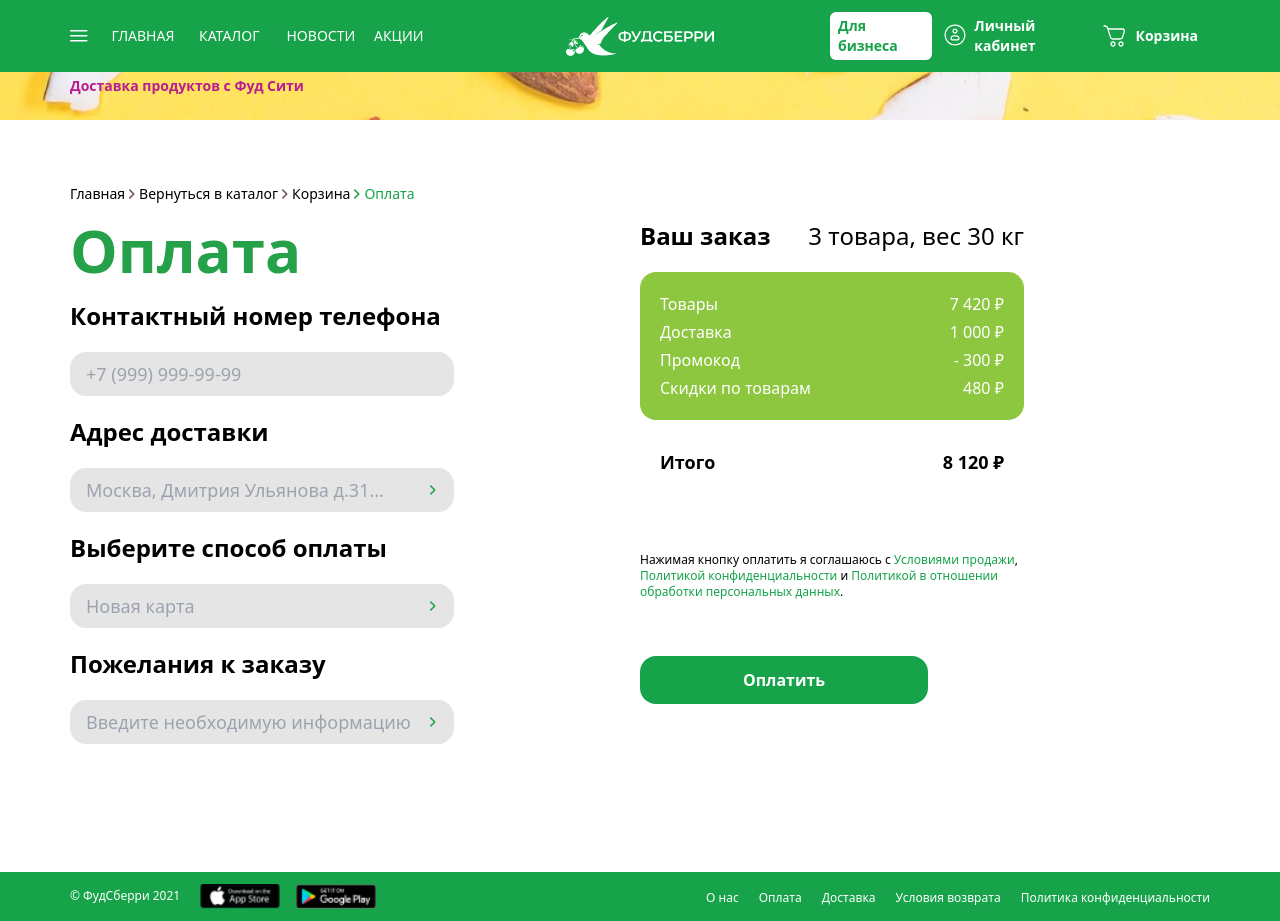
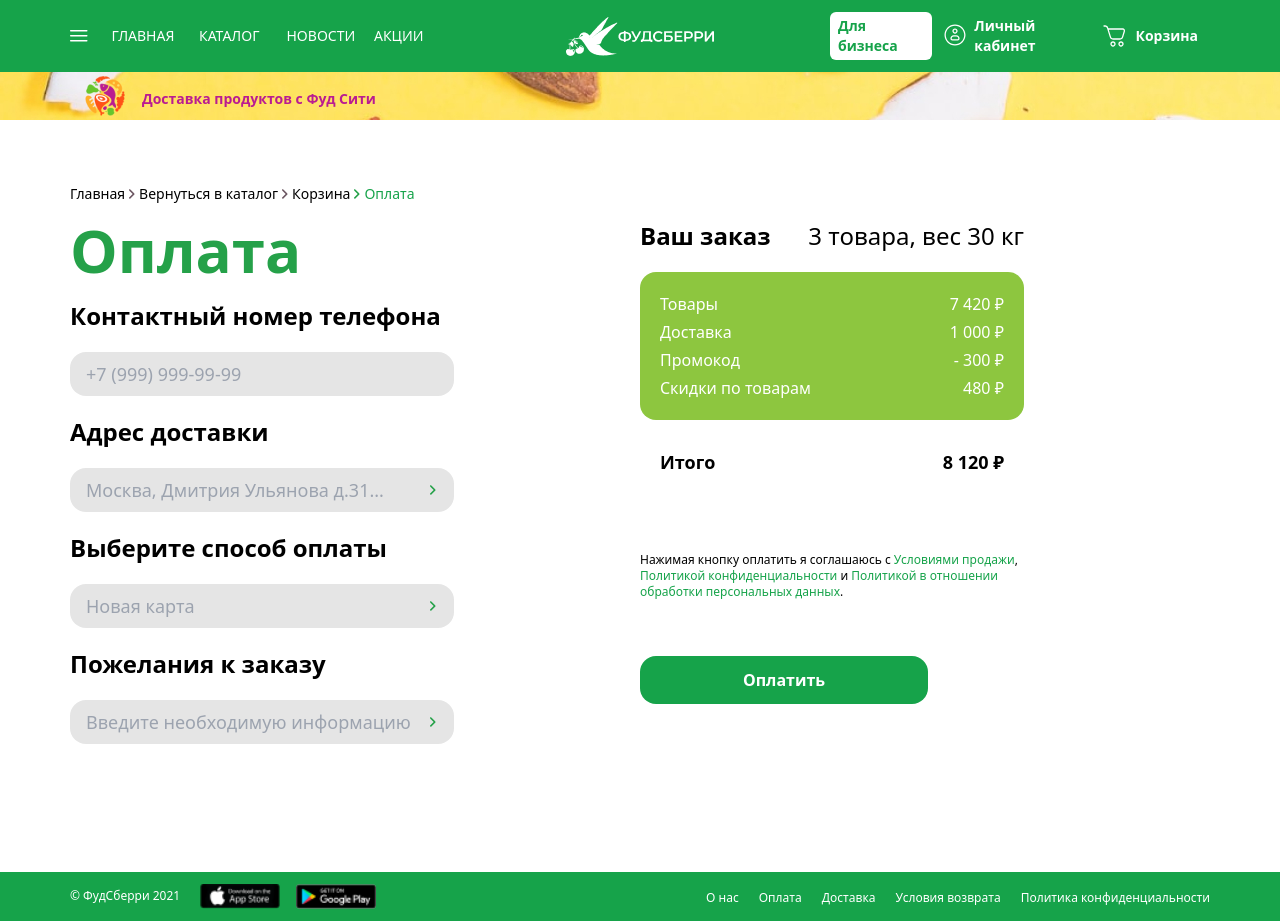
Before and after one commit to Pustovalov95/foodsberry, a plain HTML site: page PayDisplay/pay.html in a window 1280 px wide. Drawn offline with nearby package versions, Linux system fonts and the light colour scheme.

Commit message:
Add files via upload

```diff
--- a/PayDisplay/pay.html
+++ b/PayDisplay/pay.html
@@ -127,7 +127,7 @@
             <div class="2xl:block 2xl:mx-auto 2xl:w-[1140px] xl:w-[960px] lg:w-[720px] md:w-[540px] sm:w-[96%]">
                 <div class="flex items-center py-1 lg:ml-2 xl:ml-32 font-bold text-subheaderColor text-sm">
                     <div>
-                        <img src="img/Header/subheader_logo.png" alt="">
+                        <img src="../img/Header/subheader_logo.png" alt="">
                     </div>
                     <div>
                         Доставка продуктов с Фуд Сити
```
